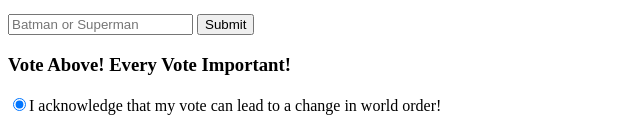
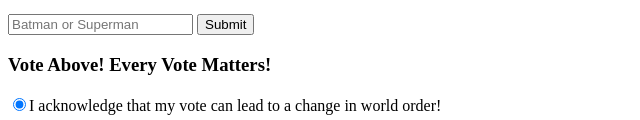
Before and after one commit to AndriiShaposhnyk/web-project, a plain HTML site: page index.html in a window 1280 px wide. Shown: the part 1954-2074 px from the top of the page, 0-640 px from the left. Drawn offline with Linux system fonts and the light colour scheme.

Commit message:
fixed some grammar

```diff
--- a/index.html
+++ b/index.html
@@ -97,7 +97,7 @@
 <label for="Catwoman"><input id="Catwoman" type="checkbox" name="enemies">Catwoman</label>
 <p><input type="text" placeholder= "Batman or Superman">
 <button type="submit">Submit</button></p>
-<h3 id= "VoteAbove">Vote Above! Every Vote Important!</h3>
+<h3 id= "VoteAbove">Vote Above! Every Vote Matters!</h3>
 <label for="checked button"><input type="radio" type="checkbox" name="checked button" checked>I acknowledge that my vote can lead to a change in world order!
 </label>
 </div>
```
